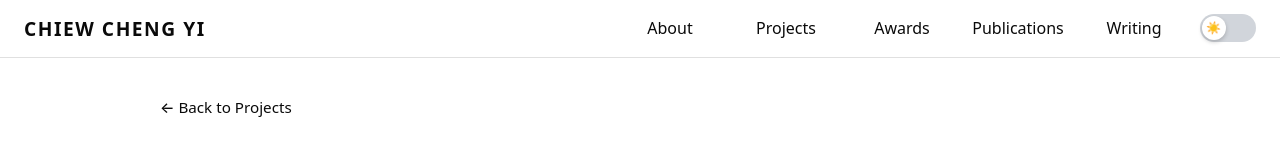
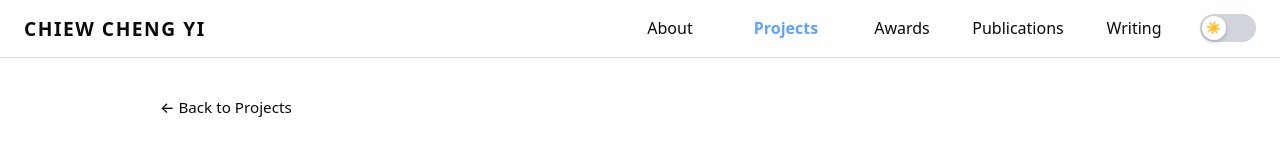
Before and after one commit to ccy7701/my-portfolio, a SvelteKit app: page /projects/umssacs in a window 1280 px wide. Shown: the top 160 px of the page. Built offline with nearby package versions, Linux system fonts and the light colour scheme.

Commit message:
minor edit

```diff
--- a/src/routes/+layout.svelte
+++ b/src/routes/+layout.svelte
@@ -114,7 +114,7 @@
     <!-- Navigation menu -->
     <nav class="nav-right" class:mobile-open={mobileMenuOpen}>
       <a href="/about" class:active={$page.url.pathname === "/about"}>About</a>
-      <a href="/projects" class:active={$page.url.pathname === "/projects"}>Projects</a>
+      <a href="/projects" class:active={$page.url.pathname.startsWith("/projects")}>Projects</a>
       <a href="/awards" class:active={$page.url.pathname === "/awards"}>Awards</a>
       <a href="/publications" class:active={$page.url.pathname === "/publications"}>Publications</a>
       <a href="/writing" class:active={$page.url.pathname.startsWith("/writing")}>Writing</a>
--- a/src/routes/projects/umssacs/+page.svelte
+++ b/src/routes/projects/umssacs/+page.svelte
@@ -134,7 +134,7 @@
 </script>
 
 <svelte:head>
-  <title>{data.project.title} | Chiew Cheng Yi</title>
+  <title>{data.project.title}</title>
 </svelte:head>
 
 <div class="umssacs-container" class:visible>
```
